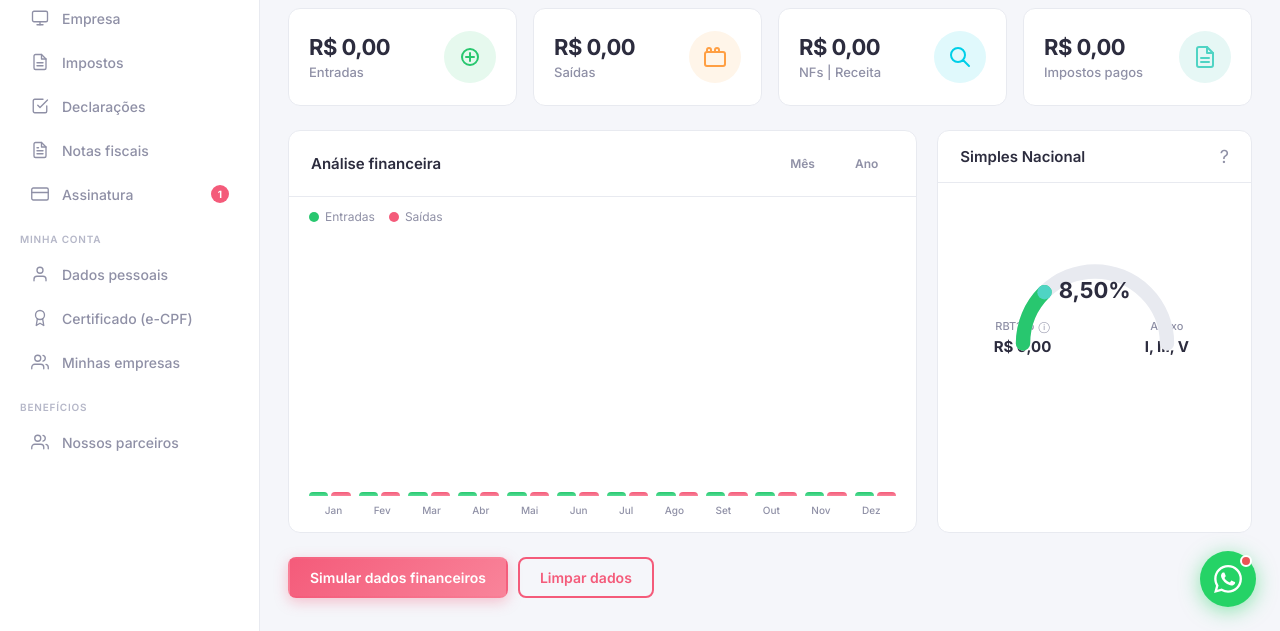
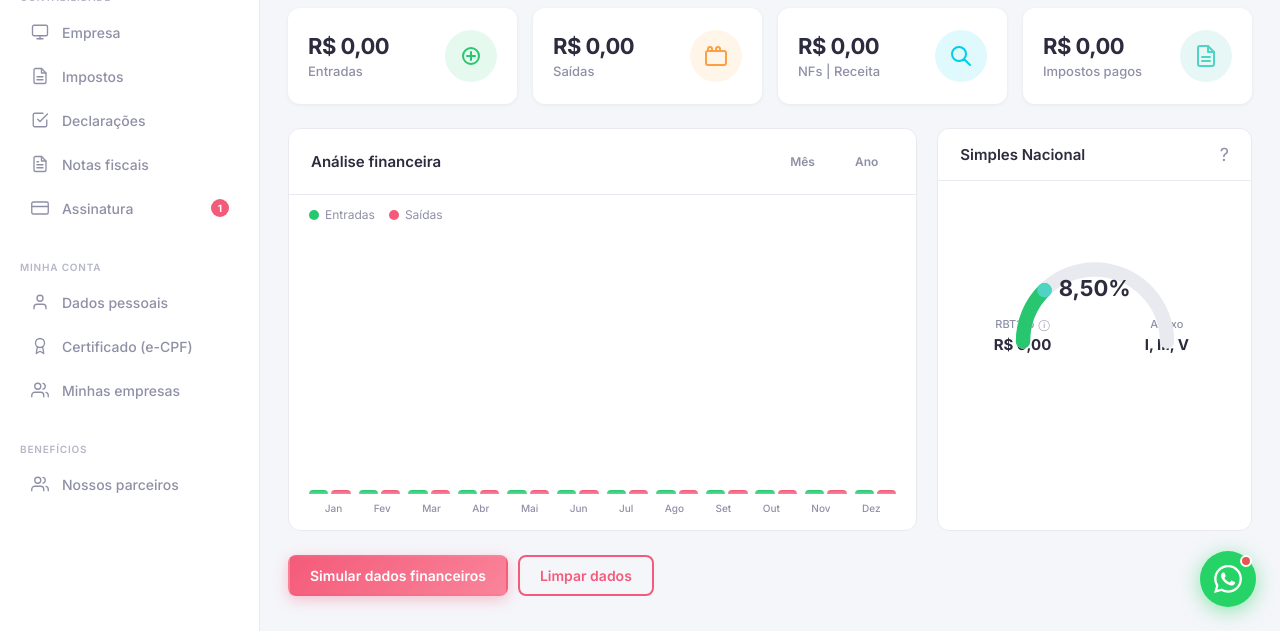
Before and after one commit to claudiodeolli/design-system-example, a website: page demo/index.html in a window 1280 px wide. Shown: the part 169-800 px from the top of the page. Drawn offline with Linux system fonts and the light colour scheme.

Commit message:
style: increase sidebar section spacing and replace card border with shadow

```diff
--- a/demo/index.html
+++ b/demo/index.html
@@ -195,7 +195,7 @@
       color: var(--color-text-light);
       text-transform: uppercase;
       letter-spacing: 0.8px;
-      padding: 14px 20px 6px;
+      padding: 28px 20px 6px;
       white-space: nowrap;
       overflow: hidden;
       transition: opacity var(--transition-base);
@@ -406,7 +406,7 @@
     .stat-card {
       background: var(--color-surface);
       border-radius: var(--radius-lg);
-      border: 1px solid var(--color-border);
+      box-shadow: var(--shadow-sm);
       padding: 22px 20px;
       display: flex;
       align-items: center;
@@ -414,7 +414,7 @@
       cursor: default;
       position: relative;
       overflow: hidden;
-      transition: box-shadow var(--transition-base), transform var(--transition-base), border-color var(--transition-base);
+      transition: box-shadow var(--transition-base), transform var(--transition-base);
     }
     .stat-card::before {
       content: '';
@@ -425,7 +425,7 @@
       opacity: 0;
       transition: opacity var(--transition-base);
     }
-    .stat-card:hover { box-shadow: var(--shadow-md); transform: translateY(-2px); border-color: var(--color-primary-light); }
+    .stat-card:hover { box-shadow: var(--shadow-md); transform: translateY(-2px); }
     .stat-card:hover::before { opacity: 1; }
     .stat-card__content { flex: 1; min-width: 0; }
     .stat-card__value {
```
